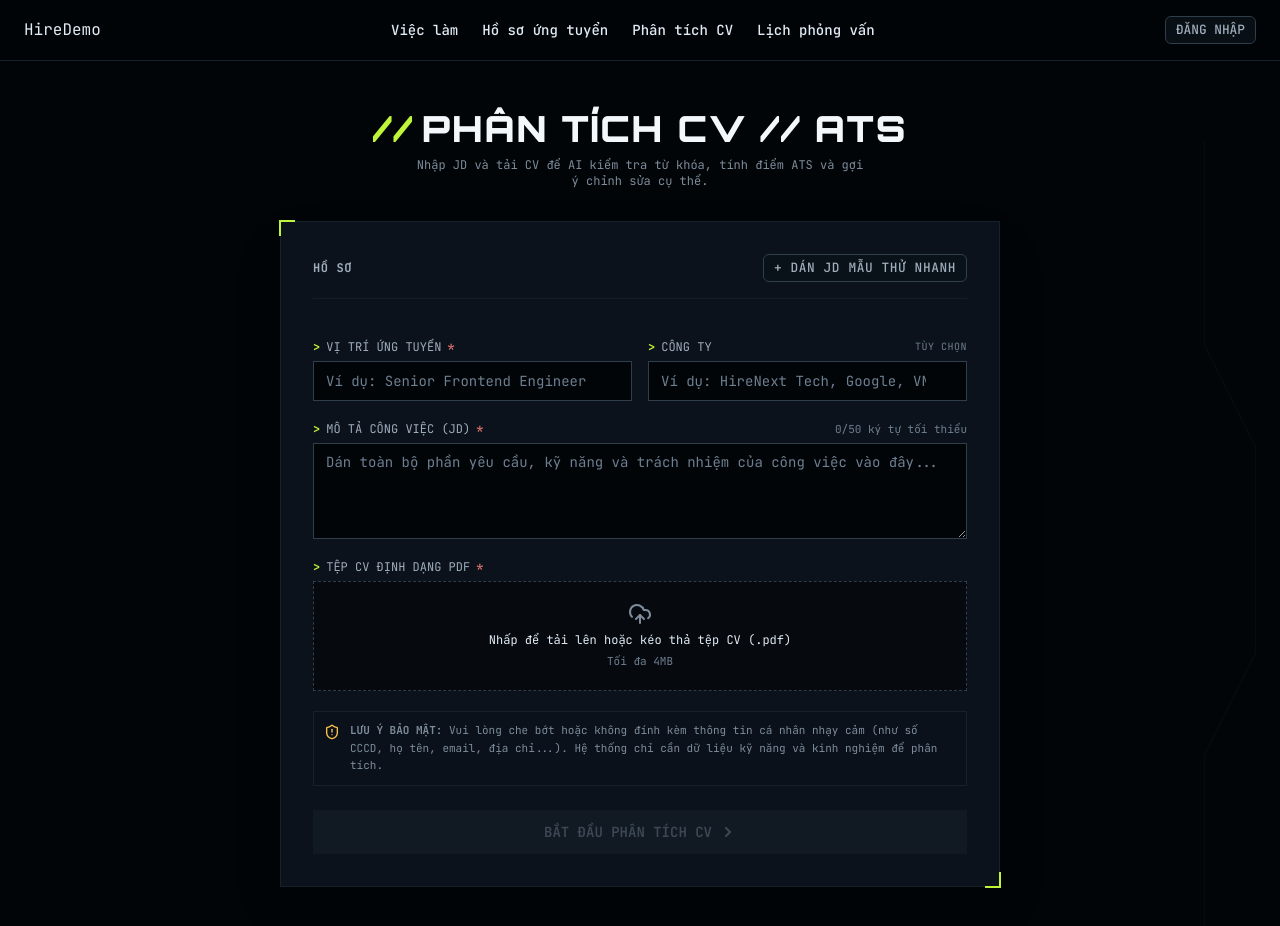
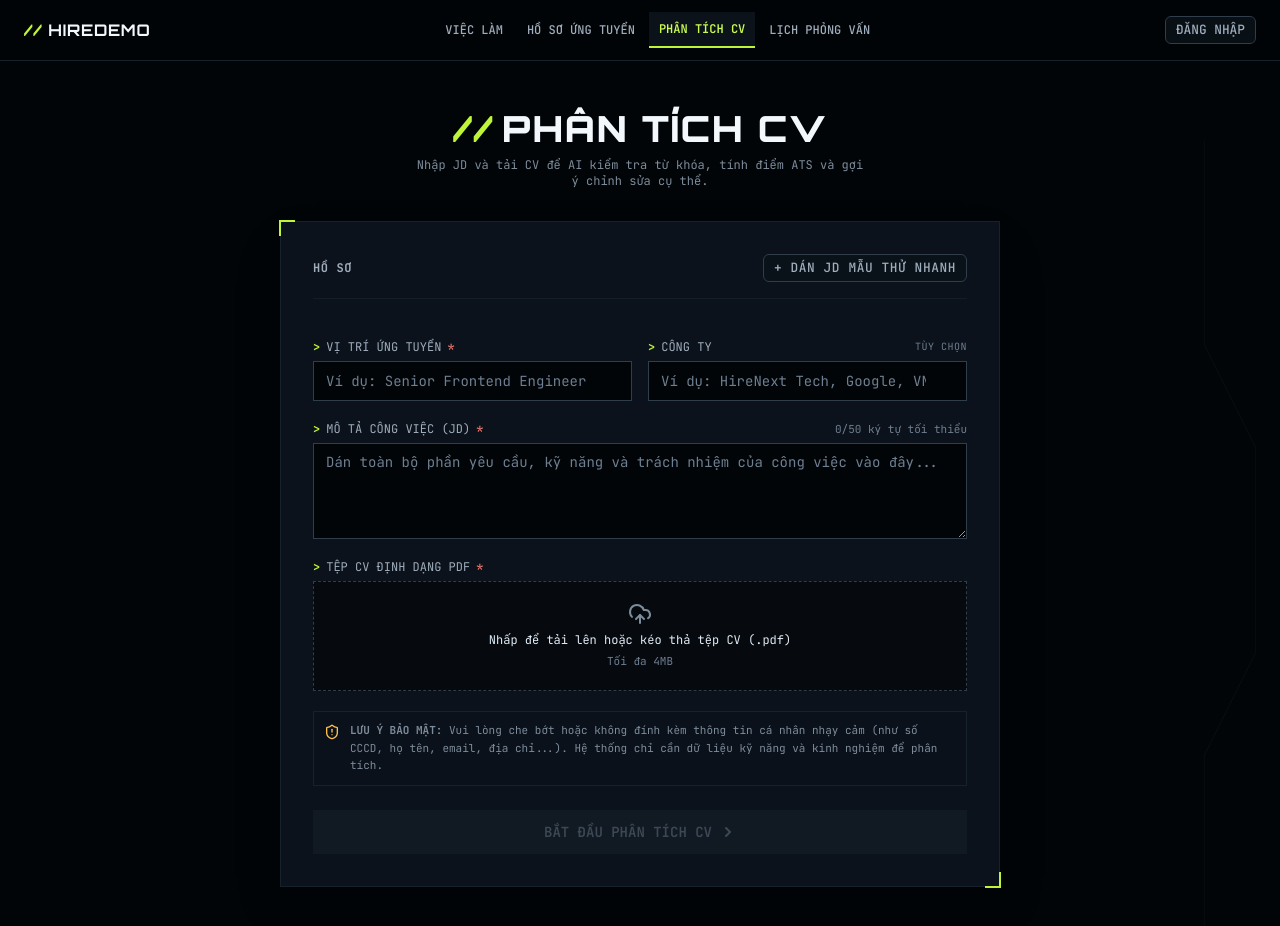
Before and after one commit to K-DevGrowth/hire-cv-app, a Next.js app: page /resume-analysis in a window 1280 px wide. Shown: the top 926 px of the page. Built offline with nearby package versions, Linux system fonts and the light colour scheme.

Commit message:
add mobile navbar

```diff
--- a/src/app/(candidate)/resume-analysis/page.tsx
+++ b/src/app/(candidate)/resume-analysis/page.tsx
@@ -191,7 +191,7 @@ export default function ResumeAnalysisPage() {
         <div className="mb-8 text-center space-y-2">
           <h1 className="font-orbitron font-black text-3xl sm:text-4xl text-Neutral-50 tracking-wider uppercase">
             <span className="text-Lime-500 mr-2">//</span>
-            PHÂN TÍCH CV // ATS
+            PHÂN TÍCH CV
           </h1>
           <p className="text-xs text-Neutral-400 max-w-md mx-auto">
             Nhập JD và tải CV để AI kiểm tra từ khóa, tính điểm ATS và gợi ý
--- a/src/components/navbar.tsx
+++ b/src/components/navbar.tsx
@@ -1,6 +1,9 @@
 "use client";
 
+import { useState } from "react";
 import Link from "next/link";
+import { usePathname } from "next/navigation";
+import { Menu, X } from "lucide-react";
 import {
   NavigationMenu,
   NavigationMenuItem,
@@ -9,52 +12,134 @@ import {
   navigationMenuTriggerStyle,
 } from "./ui/navigation-menu";
 import { Button } from "./ui/button";
+import { cn } from "cn";
+
+const NAV_ITEMS = [
+  { label: "Việc làm", href: "/jobs" },
+  { label: "Hồ sơ ứng tuyển", href: "/applications" },
+  { label: "Phân tích CV", href: "/resume-analysis" },
+  { label: "Lịch phỏng vấn", href: "/interviews" },
+];
 
 export function NavigationMenuDemo() {
+  const [isOpen, setIsOpen] = useState(false);
+  const pathname = usePathname();
+
+  const isLinkActive = (href: string) => {
+    if (href === "/") return pathname === "/";
+    return pathname === href || pathname?.startsWith(`${href}/`);
+  };
+
   return (
-    <header className="border-b border-Neutral-800 bg-Navy-950/90 backdrop-blur-md sticky top-0 z-40">
+    <header className="sticky top-0 z-40 border-b border-Neutral-800 bg-Navy-950/95 backdrop-blur-md">
       <div className="mx-auto flex max-w-7xl items-center justify-between px-4 py-3 sm:px-6">
+        {/* Logo */}
         <div className="flex items-center gap-3">
-          <Link href="/">HireDemo</Link>
+          <Link
+            href="/"
+            className="flex items-center gap-1.5 font-[family-name:var(--font-orbitron)] font-bold text-base tracking-wider text-Neutral-50 hover:text-Lime-400 transition-colors"
+          >
+            <span className="text-Lime-500 font-black">//</span>
+            <span>HIREDEMO</span>
+          </Link>
         </div>
 
-        <NavigationMenu className="hidden md:flex">
-          <NavigationMenuList className="gap-1">
-            <NavigationMenuItem>
-              <NavigationMenuLink
-                className={navigationMenuTriggerStyle()}
-                render={<Link href="/jobs">Việc làm</Link>}
-              />
-            </NavigationMenuItem>
-            <NavigationMenuItem>
-              <NavigationMenuLink
-                className={navigationMenuTriggerStyle()}
-                render={<Link href="/applications">Hồ sơ ứng tuyển</Link>}
-              />
-            </NavigationMenuItem>
-            <NavigationMenuItem>
-              <NavigationMenuLink
-                className={navigationMenuTriggerStyle()}
-                render={<Link href="/resume-analysis">Phân tích CV</Link>}
-              />
-            </NavigationMenuItem>
-            <NavigationMenuItem>
-              <NavigationMenuLink
-                className={navigationMenuTriggerStyle()}
-                render={<Link href="/interviews">Lịch phỏng vấn</Link>}
-              />
-            </NavigationMenuItem>
-          </NavigationMenuList>
-        </NavigationMenu>
+        {/* Desktop Navigation */}
+        <div className="hidden md:flex items-center">
+          <NavigationMenu>
+            <NavigationMenuList className="gap-1 flex-row">
+              {NAV_ITEMS.map((item) => {
+                const active = isLinkActive(item.href);
+                return (
+                  <NavigationMenuItem key={item.href}>
+                    <NavigationMenuLink
+                      className={cn(
+                        navigationMenuTriggerStyle(),
+                        "font-mono text-xs uppercase bg-transparent text-Neutral-300 hover:text-Lime-400 hover:bg-Neutral-900/70 rounded-none transition-colors",
+                        active &&
+                          "text-Lime-400 bg-Neutral-900 font-semibold border-b-2 border-Lime-500",
+                      )}
+                      render={<Link href={item.href}>{item.label}</Link>}
+                    />
+                  </NavigationMenuItem>
+                );
+              })}
+            </NavigationMenuList>
+          </NavigationMenu>
+        </div>
 
-        <div className="flex items-center gap-3">
+        {/* Desktop Action */}
+        <div className="hidden md:flex items-center gap-3">
           <Button
             variant="neon-outline"
             size="sm"
             render={<Link href="/login">Đăng nhập</Link>}
           />
         </div>
+
+        {/* Mobile Hamburger Toggle Button */}
+        <div className="flex md:hidden items-center">
+          <button
+            type="button"
+            onClick={() => setIsOpen((prev) => !prev)}
+            aria-label={isOpen ? "Đóng menu" : "Mở menu"}
+            aria-expanded={isOpen}
+            className="inline-flex items-center justify-center p-2 text-Neutral-300 hover:text-Lime-400 hover:bg-Neutral-900 border border-Neutral-800 transition-colors focus:outline-none"
+          >
+            {isOpen ? (
+              <X className="size-5 text-Navy-950" />
+            ) : (
+              <Menu className="size-5 text-Navy-950" />
+            )}
+          </button>
+        </div>
       </div>
+
+      {/* Mobile Dropdown Menu */}
+      {isOpen && (
+        <div className="border-t border-Neutral-800 bg-Navy-950 px-4 py-3 md:hidden">
+          <nav className="flex flex-col space-y-1">
+            {NAV_ITEMS.map((item) => {
+              const active = isLinkActive(item.href);
+              return (
+                <Link
+                  key={item.href}
+                  href={item.href}
+                  onClick={() => setIsOpen(false)}
+                  className={cn(
+                    "flex items-center justify-between px-3 py-2.5 text-xs font-mono uppercase tracking-wider transition-colors",
+                    active
+                      ? "border-l-2 border-Lime-500 bg-Neutral-900 text-Lime-400 font-bold pl-2.5"
+                      : "text-Neutral-300 hover:bg-Neutral-900/60 hover:text-Lime-400",
+                  )}
+                >
+                  <span>{item.label}</span>
+                  {active && (
+                    <span className="text-[10px] text-Lime-500 font-bold">
+                      &gt;
+                    </span>
+                  )}
+                </Link>
+              );
+            })}
+          </nav>
+
+          <div className="mt-3 pt-3 border-t border-Neutral-800/80">
+            <Button
+              variant="neon-outline"
+              size="sm"
+              className="w-full justify-center"
+              render={
+                <Link href="/login" onClick={() => setIsOpen(false)}>
+                  Đăng nhập
+                </Link>
+              }
+            />
+          </div>
+        </div>
+      )}
     </header>
   );
 }
+
+export { NavigationMenuDemo as Navbar };
```
